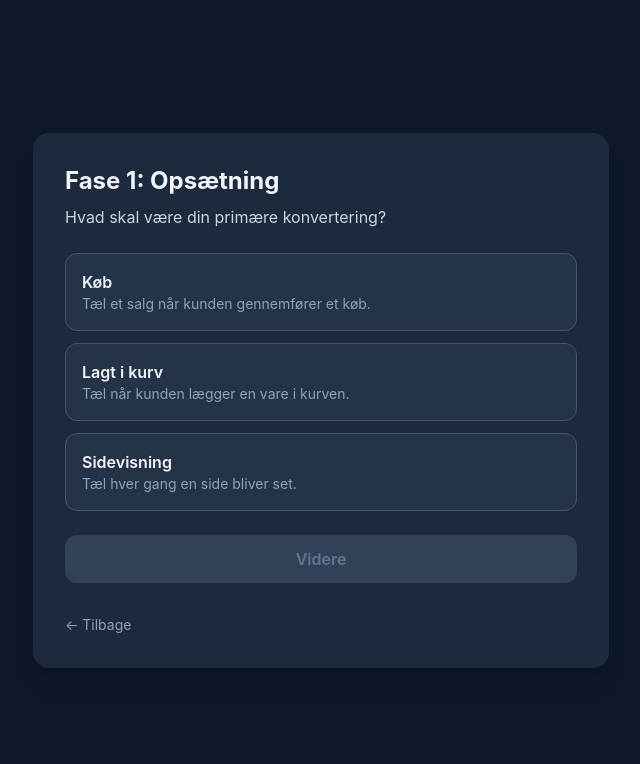
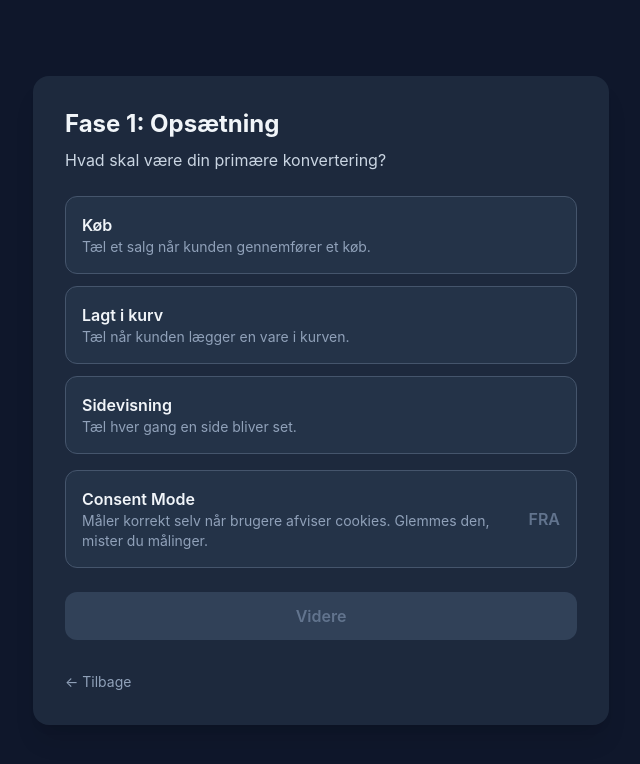
Before and after one commit to bowman89/adsSim, a React (Vite) app: page / in a window 1280 px wide. Both pictures are taken after a click on the button "Start opsætning". Shown: the top 764 px of the page, without its empty margins (319-959 px from the left). Built offline with nearby package versions, Linux system fonts and the light colour scheme.

Commit message:
Add Consent Mode choice and multi-item setup feedback

```diff
--- a/src/App.tsx
+++ b/src/App.tsx
@@ -4,13 +4,14 @@ import type { AccountState, PrimaryConversion } from "./types"
 import { StartScreen } from "./screens/StartScreen"
 import { SetupScreen } from "./screens/SetupScreen"
 import { ResultsScreen } from "./screens/ResultsScreen"
-import { simulate, evaluateConversionChoice } from "./engine"
+import { simulate, evaluateSetup } from "./engine"
 
 function App() {
  const scenario = haandvaerktoejScenario
  const [screen, setScreen] = useState<"start" | "setup" | "results">("start")
  const [account, setAccount] = useState<AccountState>({
   primaryConversion: null,
+  consentMode: false,
  })
 
  return (
@@ -25,6 +26,10 @@ function App() {
       onSelect={(value: PrimaryConversion) =>
        setAccount({ ...account, primaryConversion: value })
       }
+      consentMode={account.consentMode}
+      onToggleConsent={() =>
+       setAccount({ ...account, consentMode: !account.consentMode })
+      }
       onNext={() => setScreen("results")}
       onBack={() => setScreen("start")}
      />
@@ -32,7 +37,7 @@ function App() {
     {screen === "results" && (
      <ResultsScreen
       data={simulate(scenario, account, 28)}
-      feedback={evaluateConversionChoice(account)}
+      feedback={evaluateSetup(account)}
       onBack={() => setScreen("setup")}
      />
     )}
--- a/src/engine.ts
+++ b/src/engine.ts
@@ -39,6 +39,11 @@ export function simulate(
    reportedConversions = 0
  }
 
+ // Uden Consent Mode mister du ~25% af målingerne
+ if (!account.consentMode) {
+  reportedConversions = reportedConversions * 0.75
+ }
+
  return {
   days,
   spend: Math.round(spend),
@@ -58,34 +63,53 @@ export interface SetupFeedback {
  explanation: string
 }
 
-export function evaluateConversionChoice(account: AccountState): SetupFeedback {
+export function evaluateSetup(account: AccountState): SetupFeedback[] {
+ const feedback: SetupFeedback[] = []
+
+ // Vurder konverteringsvalget
  switch (account.primaryConversion) {
   case "purchase":
-   return {
+   feedback.push({
     rating: "good",
-    headline: "Stærkt valg",
+    headline: "Stærkt konverteringsvalg",
     explanation:
-     "Med køb som primær konvertering måler du det, der faktisk betyder noget: salg. Din ROAS er retvisende, og bruger du senere automatisk budgivning, optimerer den mod rigtige salg.",
-   }
+     "Med køb som primær konvertering måler du det, der faktisk betyder noget: salg. Din ROAS er retvisende, og automatisk budgivning vil optimere mod rigtige salg.",
+   })
+   break
   case "addToCart":
-   return {
+   feedback.push({
     rating: "warning",
-    headline: "Brugbart, men pas på",
+    headline: "Kurv som konvertering — pas på",
     explanation:
-     "Kurv-handlinger sker oftere end køb, så dine konverteringstal ser bedre ud end virkeligheden. Fint som supplerende signal, men som primær konvertering risikerer du, at budgivningen jagter kurve frem for salg.",
-   }
+     "Kurv-handlinger sker oftere end køb, så dine konverteringstal ser bedre ud end virkeligheden. Som primær konvertering risikerer du, at budgivningen jagter kurve frem for salg.",
+   })
+   break
   case "pageview":
-   return {
+   feedback.push({
     rating: "bad",
-    headline: "Det her er en fælde",
+    headline: "Sidevisning er en fælde",
     explanation:
-     "Sidevisninger tæller hvert eneste klik som en 'konvertering'. Tallene eksploderer og kontoen ser fantastisk ud — men du måler reelt ingenting. Din ROAS bliver meningsløs, og automatisk budgivning vil optimere mod skrald.",
-   }
-  default:
-   return {
-    rating: "warning",
-    headline: "Intet valgt",
-    explanation: "Du har ikke valgt en primær konvertering endnu.",
-   }
+     "Sidevisninger tæller hvert klik som en 'konvertering'. Tallene eksploderer og kontoen ser fantastisk ud — men du måler reelt ingenting, og budgivningen optimerer mod skrald.",
+   })
+   break
  }
+
+ // Vurder Consent Mode
+ if (account.consentMode) {
+  feedback.push({
+   rating: "good",
+   headline: "Consent Mode er slået til",
+   explanation:
+    "Du måler korrekt, selv når brugere afviser cookies. Dine konverteringstal er ikke kunstigt lave.",
+  })
+ } else {
+  feedback.push({
+   rating: "warning",
+   headline: "Consent Mode er slået fra",
+   explanation:
+    "Du mister en del af dine målinger, når brugere afviser cookies. Dine rapporterede konverteringer er lavere end virkeligheden, hvilket kan få dig til at undervurdere kampagnerne.",
+  })
+ }
+
+ return feedback
 }
--- a/src/screens/ResultsScreen.tsx
+++ b/src/screens/ResultsScreen.tsx
@@ -8,7 +8,7 @@ const ratingStyles: Record<SetupFeedback["rating"], string> = {
 
 interface ResultsScreenProps {
  data: PerformanceData
- feedback: SetupFeedback
+ feedback: SetupFeedback[]
  onBack: () => void
 }
 
@@ -51,12 +51,15 @@ export function ResultsScreen({ data, feedback, onBack }: ResultsScreenProps) {
     </div>
    </div>
 
-   <div
-    className={`mt-6 rounded-xl border p-4 ${ratingStyles[feedback.rating]}`}
-   >
-    <p className="font-semibold">{feedback.headline}</p>
-    <p className="mt-1 text-sm text-slate-300">{feedback.explanation}</p>
-   </div>
+   {feedback.map((item, index) => (
+    <div
+     key={index}
+     className={`mt-3 rounded-xl border p-4 ${ratingStyles[item.rating]}`}
+    >
+     <p className="font-semibold">{item.headline}</p>
+     <p className="mt-1 text-sm text-slate-300">{item.explanation}</p>
+    </div>
+   ))}
 
    <button
     onClick={onBack}
--- a/src/screens/SetupScreen.tsx
+++ b/src/screens/SetupScreen.tsx
@@ -21,6 +21,8 @@ const conversionOptions = [
 interface SetupScreenProps {
  selected: PrimaryConversion | null
  onSelect: (value: PrimaryConversion) => void
+ consentMode: boolean
+ onToggleConsent: () => void
  onNext: () => void
  onBack: () => void
 }
@@ -28,6 +30,8 @@ interface SetupScreenProps {
 export function SetupScreen({
  selected,
  onSelect,
+ consentMode,
+ onToggleConsent,
  onNext,
  onBack,
 }: SetupScreenProps) {
@@ -57,7 +61,27 @@ export function SetupScreen({
      )
     })}
    </div>
-
+   <button
+    onClick={onToggleConsent}
+    className={`mt-4 w-full text-left rounded-xl p-4 border transition-colors flex items-center justify-between ${
+     consentMode
+      ? "border-blue-500 bg-blue-600/20"
+      : "border-slate-600 bg-slate-700/40 hover:border-slate-500"
+    }`}
+   >
+    <span>
+     <span className="block font-semibold">Consent Mode</span>
+     <span className="block text-sm text-slate-400">
+      Måler korrekt selv når brugere afviser cookies. Glemmes den, mister du
+      målinger.
+     </span>
+    </span>
+    <span
+     className={`ml-3 font-semibold ${consentMode ? "text-blue-300" : "text-slate-500"}`}
+    >
+     {consentMode ? "TIL" : "FRA"}
+    </span>
+   </button>
    <button
     disabled={selected === null}
     onClick={onNext}
--- a/src/types.ts
+++ b/src/types.ts
@@ -19,3 +19,8 @@ export type PrimaryConversion = "purchase" | "addToCart" | "pageview"
 export interface AccountState {
  primaryConversion: PrimaryConversion | null
 }
+
+export interface AccountState {
+ primaryConversion: PrimaryConversion | null
+ consentMode: boolean
+}
```
